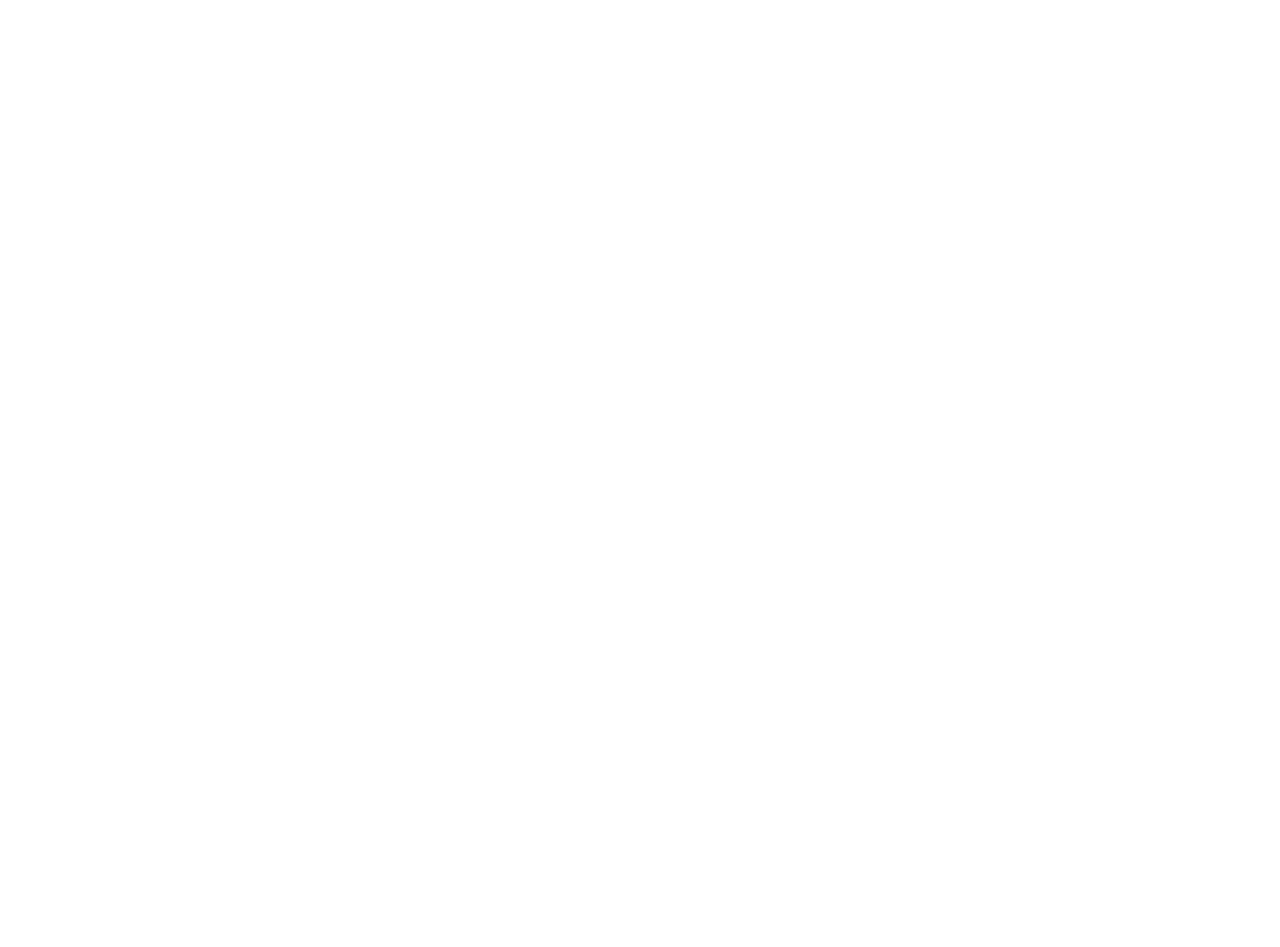
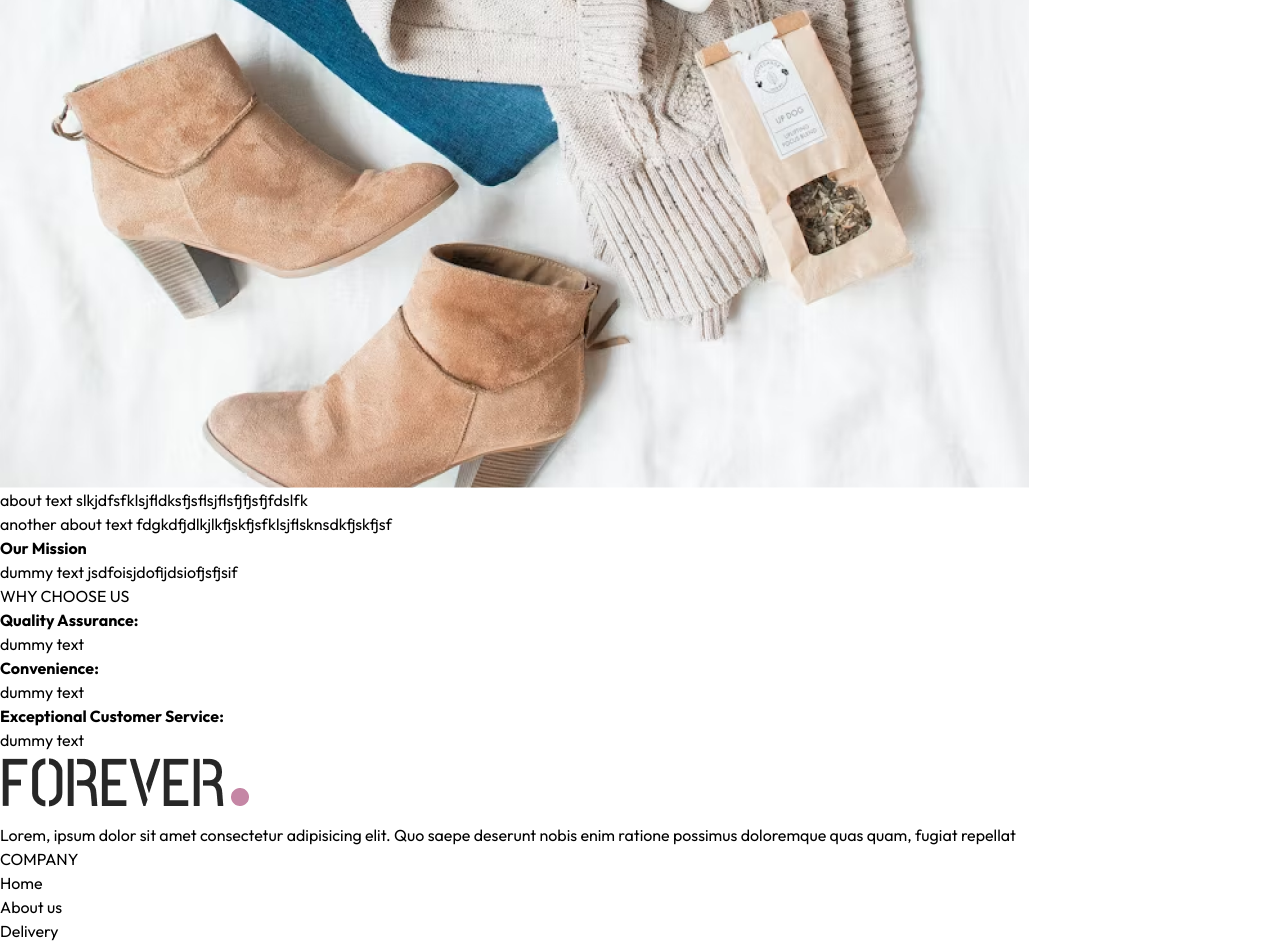
Before and after one commit to a7mdt/GraduationProject, a React (Vite) app in the folder frontend/: page /about in a window 1280 px wide. Shown: the part 1104-2051 px from the top of the page. Before the commit the page ends 858 px from the top, so only its background shows below. Built offline with nearby package versions, Linux system fonts and the light colour scheme.

Commit message:
About&Contact Us end

```diff
--- a/frontend/src/pages/About.jsx
+++ b/frontend/src/pages/About.jsx
@@ -1,9 +1,50 @@
-import React from 'react'
+// import React from 'react'
+import { assets } from "../assets/assets";
+import Title from "../components/Title";
 
 const About = () => {
   return (
-    <div>About</div>
-  )
-}
+    <div>
+      <div className="text-2xl text-center pt-8 border-t">
+        <Title text1={"ABOUT"} text2={" US"} />
+      </div>
 
-export default About
+      <div className="my-10 flex flex-col md:flex-row gap-16">
+        <img
+          className="w-full md:max-w-[450px]"
+          src={assets.about_img}
+          alt=""
+        />
+        <div className="flex flex-col justify-center gap-6 md:w-2/4 text-gray-600">
+          <p>about text slkjdfsfklsjfldksfjsflsjflsfjfjsfjfdslfk</p>
+          <p>another about text fdgkdfjdlkjlkfjskfjsfklsjflsknsdkfjskfjsf</p>
+          <b className="text-gray-800">Our Mission</b>
+          <p>dummy text jsdfoisjdofijdsiofjsfjsif</p>
+        </div>
+      </div>
+
+      <div className="text-xl py-4">
+        <Title text1={"WHY"} text2={" CHOOSE US"} />
+      </div>
+
+      <div className="flex flex-col md:flex-row text-sm mb-">
+        <div className="border px-10 md:px-16 py-8 sm:py-20 flex-col gap-5">
+          <b>Quality Assurance:</b>
+          <p className="text-gray-600">dummy text</p>
+        </div>
+        <div className="border px-10 md:px-16 py-8 sm:py-20 flex-col gap-5">
+          <b>Convenience:</b>
+          <p className="text-gray-600">dummy text</p>
+        </div>
+        <div className="border px-10 md:px-16 py-8 sm:py-20 flex-col gap-5">
+          <b>Exceptional Customer Service:</b>
+          <p className="text-gray-600">dummy text</p>
+        </div>
+      </div>
+      {/* not its time i think uncomment in the very end */}
+      {/* <NewsLetterBox/> */}
+    </div>
+  );
+};
+
+export default About;
--- a/frontend/src/pages/Contact.jsx
+++ b/frontend/src/pages/Contact.jsx
@@ -1,9 +1,37 @@
-import React from 'react'
+// import React from 'react'
+import Title from "../components/Title";
+import { assets } from "../assets/assets";
 
 const Contact = () => {
   return (
-    <div>Contact</div>
-  )
-}
+    <div>
+      <div className="text-center text-2xl pt-10 border-t">
+        <Title text1={"CONTACT"} text2={" US"} />
+      </div>
 
-export default Contact
+      <div className="my-10 flex flex-col justify-center md:flex-row gap-10 mb-28">
+        <img
+          className="w-full md:max-w-[480px]"
+          src={assets.contact_img}
+          alt=""
+        />
+        <div className="flex flex-col justify-center items-start gap-6">
+          <p className="font-semibold text-gray-600">Our Store</p>
+          <p className="text-gray-500">dummy address</p>
+          <p className="text-gray-500">Tel: dummy phone num</p>
+          <p className="font-semibold text-gray-600">Careers at Forever</p>
+          <p className="text-gray-500">
+            learn more about our teams and job openings
+          </p>
+          <p className="border border-black px-8 py-4 text-sm hover:bg-black hover:text-white transition-all duration-500">
+            Explore Jobs
+          </p>
+        </div>
+      </div>
+      {/* not its time i think uncomment in the very end */}
+      {/* <NewsLetterBox/> */}
+    </div>
+  );
+};
+
+export default Contact;
```
